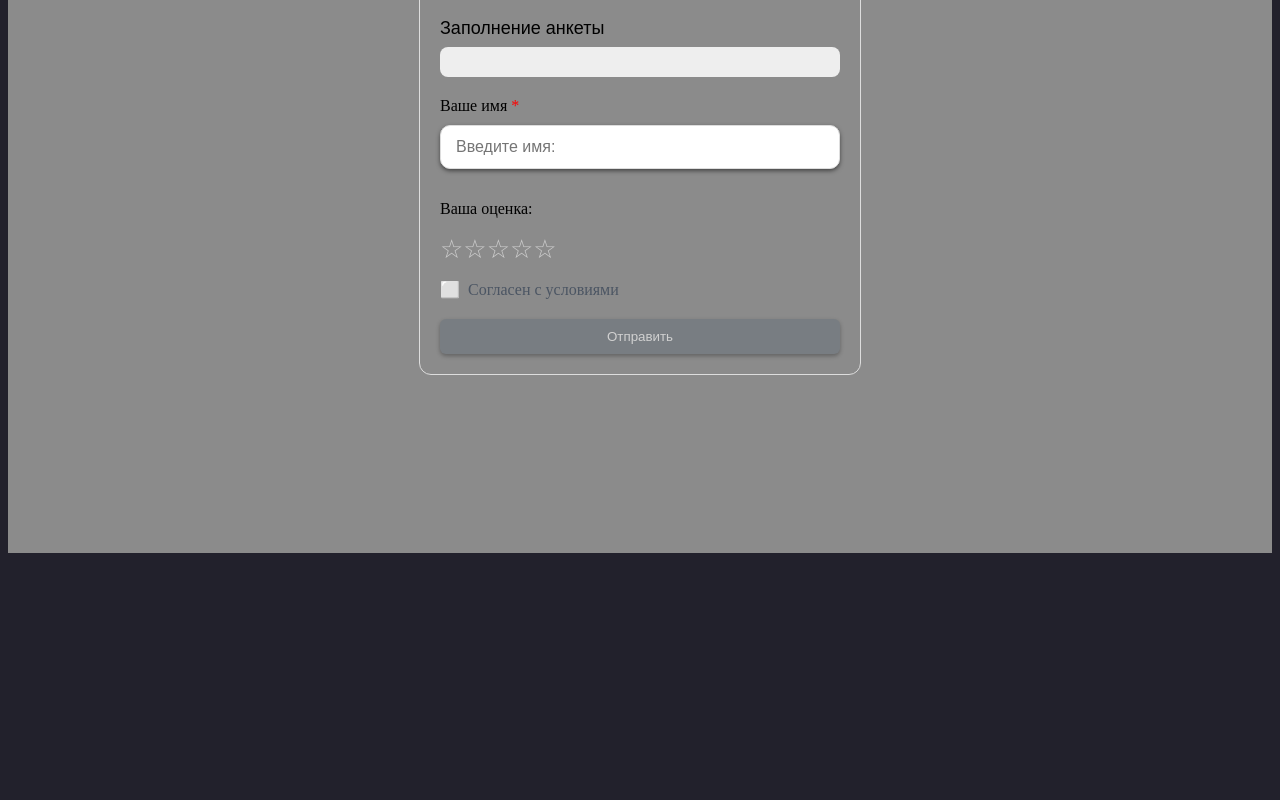
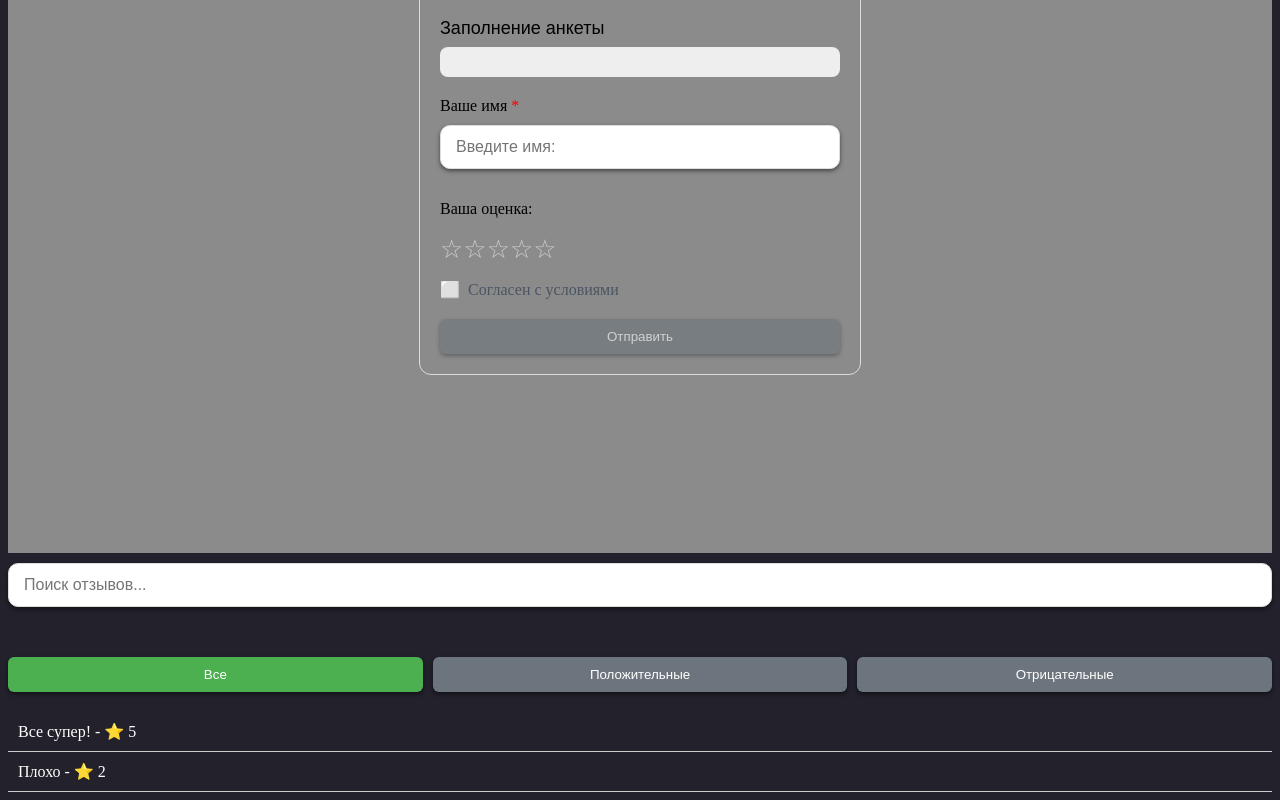
Before and after one commit to LGalushka/React-UI-Lab, a React (Vite) app: page / in a window 1280 px wide. Shown: the part 255-1055 px from the top of the page. Before the commit the page ends 816 px from the top, so only its background shows below. Built offline with nearby package versions, Linux system fonts and the light colour scheme.

Commit message:
feat: implement FilretBar with lifting state up and search logic

```diff
--- a/src/App.tsx
+++ b/src/App.tsx
@@ -1,8 +1,28 @@
+import { useState } from "react"
 import FeedbackForm from "./components/FeedbackRorm"
+import FilterBar from "./components/FilterBar/FilterBar";
+
+const feedbacks = [
+  { id: 1, text: "Все супер!", rating: 5 },
+  { id: 2, text: "Плохо", rating: 2 },
+];
 
 
 function App() {
+  const [search, setSearch] = useState<string>('');
+  const [activeFilter, setActiveFilter] = useState<string>('all')
 
+  const filteredFeedback = feedbacks.filter(item => {
+    const matchesSearch = item.text.toLowerCase().includes(search.toLowerCase().trim());
+
+    // Проверка по кнопкам фильтра
+    const matchesFilter =
+    activeFilter === 'all' ||
+    (activeFilter === 'positive' && item.rating >= 4) ||
+    (activeFilter === 'negative' && item.rating < 4);
+
+    return matchesSearch && matchesFilter
+  });
 
   return (
     <>
@@ -16,7 +36,22 @@ function App() {
         <FeedbackForm />
       </div>
 
+      <FilterBar
+      search={search}
+      onSearchChange={setSearch}
+      activeFilter={activeFilter}
+      onFilterChange={setActiveFilter}
+      />
 
+      {/**Отрисовка результата */}
+      <div style={{ marginTop: '20px'}}>
+        {filteredFeedback.map(item => (
+          <div key={item.id} style={{ borderBottom: '1px solid #ccc', padding: '10px', color: 'white'}}>
+            {item.text} - ⭐️ {item.rating}
+          </div>
+        ))}
+      {filteredFeedback.length === 0 && <p>Ничего не найдено 🤷‍♂️</p>}
+      </div>
 
     </>
   )
--- /dev/null
+++ b/src/components/FilterBar/FilterBar.tsx
@@ -0,0 +1,49 @@
+import Input from "../Input"
+import Button from "../ui/Button"
+
+const FILTERS = [
+  { id: 'all', label: "Все"},
+  { id: 'positive', label: "Положительные"},
+  { id: 'negative', label: 'Отрицательные'}
+];
+
+interface FilterBarProps {
+  search: string;
+  onSearchChange: (value: string) => void;
+  activeFilter: string;
+  onFilterChange: (filter: string) => void;
+}
+
+const FilterBar = ({ search, onSearchChange, activeFilter, onFilterChange }: FilterBarProps) => {
+
+  return (
+    <div style={{
+      display: 'flex',
+      flexDirection: 'column',
+      gap: '15px',
+      marginBottom: '20px'
+    }}>
+      {/** Поиск */}
+      <Input
+      value={search}
+      onChange={onSearchChange}
+      placeholder="Поиск отзывов..."
+      />
+
+      {/** Группа кнопок */}
+      <div style={{ display: 'flex', gap: '10px'}}>
+        {/** Добавляем кнопки циклом автоматически */}
+        {FILTERS.map((filter)=> (
+          <Button
+          key={filter.id}
+          variant={ activeFilter === filter.id ? 'primary' : 'secondary' }
+          onClick={() => onFilterChange(filter.id)}
+          >
+            {filter.label}
+          </Button>
+        ))}
+      </div>
+    </div>
+  );
+};
+export default FilterBar;
--- a/src/components/Input.tsx
+++ b/src/components/Input.tsx
@@ -1,5 +1,5 @@
 type InputProps = {
-  label: string;
+  label?: string;
   placeholder: string;
   isRequired?: boolean;
   value: string;
@@ -7,7 +7,7 @@ type InputProps = {
 }
 
 const Input = ({ label, placeholder, isRequired=false, value, onChange }: InputProps) => {
-  const inputId = label.toLowerCase().replace(/\s+/g, '-')
+  const inputId = label ? label.toLowerCase().replace(/\s+/g, '-') : undefined;
 
   return (
   <div>
```
